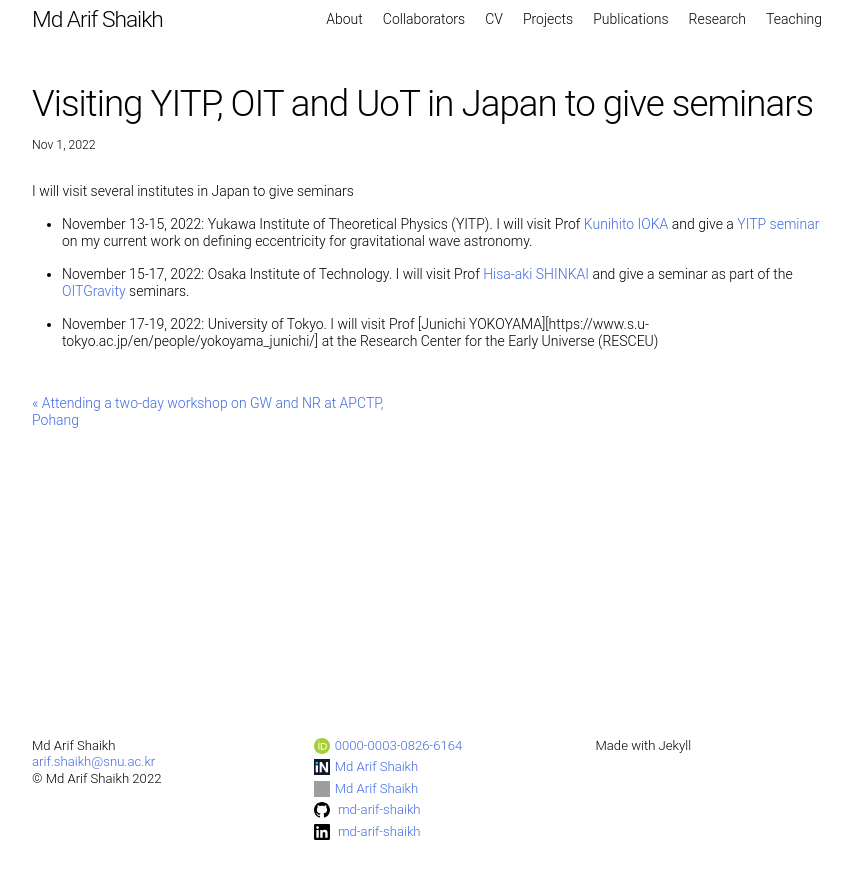
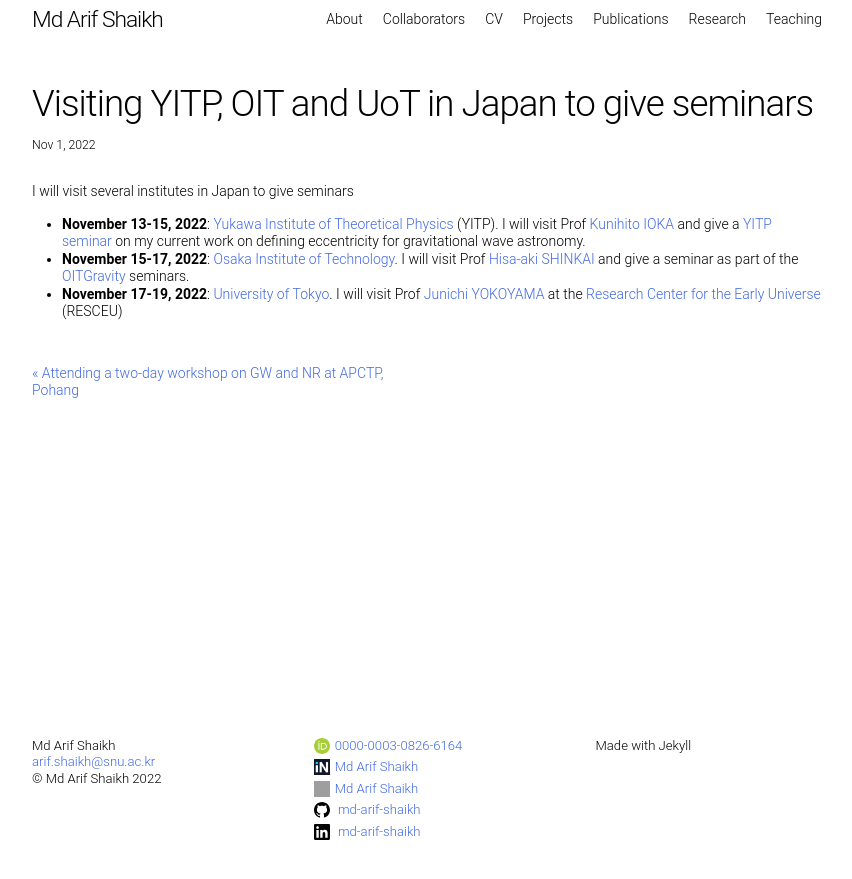
Before and after one commit to md-arif-shaikh/md-arif-shaikh.github.io, a Jekyll site: the page built from _posts/2022-11-01-Visit-Japan-2022.md, in a window 1280 px wide. Shown: the top 879 px of the page, without its empty margins (213-1065 px from the left). Built offline with Jekyll 4.4.1, drawn with Linux system fonts in a browser that asks for light colours; our own code applies the rules of GitHub Pages for plain Markdown files; comment, search, counter and statistics services are not loaded; some of the changed lines change nothing that is shown; grey boxes are pictures that could not be loaded.

Commit message:
Update 2022-11-01-Visit-Japan-2022.md

```diff
--- a/_posts/2022-11-01-Visit-Japan-2022.md
+++ b/_posts/2022-11-01-Visit-Japan-2022.md
@@ -6,16 +6,14 @@ excerpt: "Japan 2022"
 mathjax: "true"
 ---
 I will visit several institutes in Japan to give seminars
-- November 13-15, 2022: Yukawa Institute of Theoretical Physics
+- **November 13-15, 2022**: [Yukawa Institute of Theoretical Physics](https://www.yukawa.kyoto-u.ac.jp/en-GB/)
   (YITP). I will visit Prof [Kunihito IOKA](https://www2.yukawa.kyoto-u.ac.jp/~kunihito.ioka/index.html)
   and give a [YITP seminar](https://www.yukawa.kyoto-u.ac.jp/seminar/s53052) on my
   current work on defining eccentricity for gravitational wave
   astronomy.
-
-- November 15-17, 2022: Osaka Institute of Technology. I will visit
+- **November 15-17, 2022**: [Osaka Institute of Technology](https://www.oit.ac.jp/english/). I will visit
   Prof [Hisa-aki SHINKAI ](https://www.oit.ac.jp/is/shinkai/his/shinkai_frameE.html) and give a
   seminar as part of the [OITGravity](https://www.oit.ac.jp/ge/~nozawa/OITGravitySeminar/index.html) seminars.
-
-- November 17-19, 2022: University of Tokyo. I will visit Prof
-  [Junichi YOKOYAMA][https://www.s.u-tokyo.ac.jp/en/people/yokoyama_junichi/] at
-  the Research Center for the Early Universe (RESCEU)
+- **November 17-19, 2022**: [University of Tokyo](https://www.u-tokyo.ac.jp/en/index.html). I will visit Prof
+  [Junichi YOKOYAMA](https://www.s.u-tokyo.ac.jp/en/people/yokoyama_junichi/) at
+  the [Research Center for the Early Universe](https://www.resceu.s.u-tokyo.ac.jp/top.php) (RESCEU)
```
